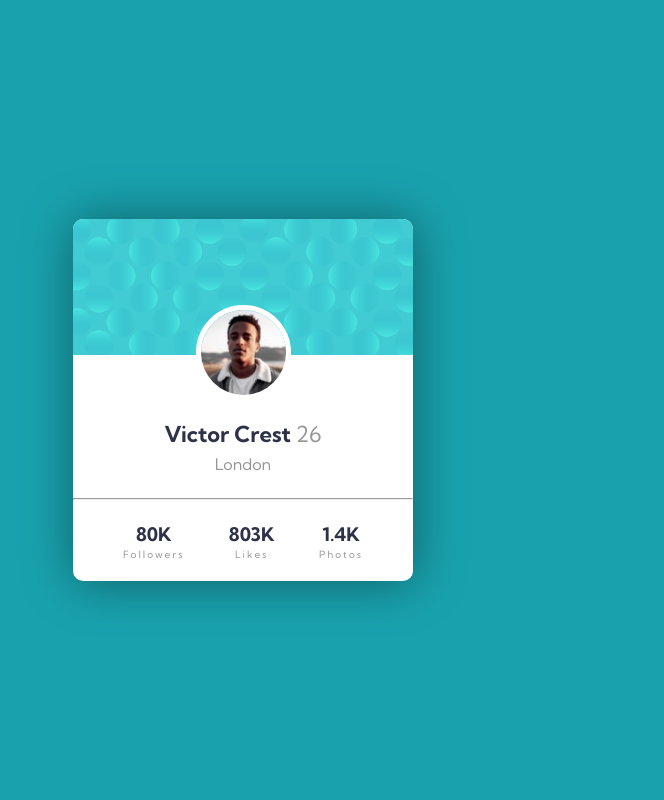
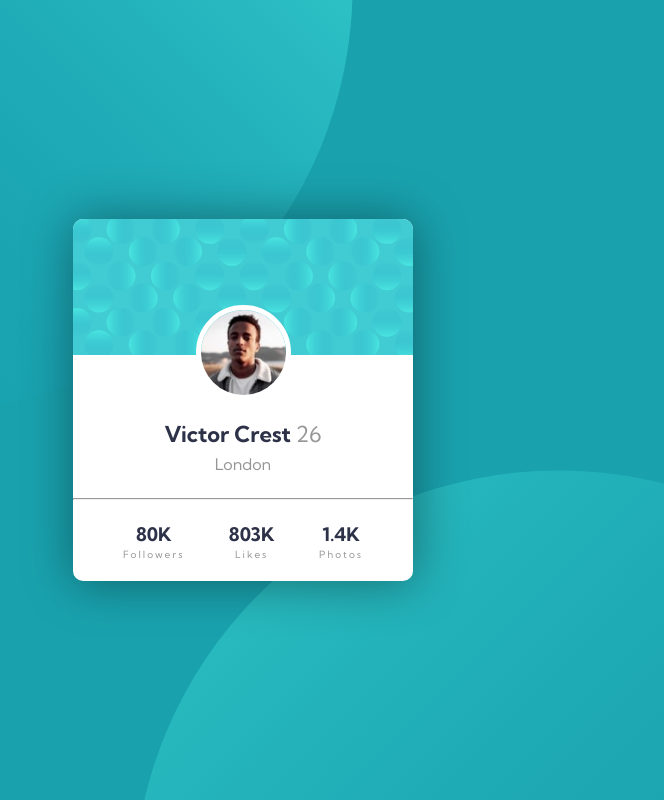
Before and after one commit to appsplash99/fmio-proj2-profile-card-component, a plain HTML site: page src/index.html in a window 1280 px wide. Shown: the whole page, without its empty margins (397-1061 px from the left). Drawn offline with Linux system fonts and the light colour scheme; a web font is replaced by a local one.

Commit message:
final working css file with bg-images

```diff
--- a/src/static/css/main.css
+++ b/src/static/css/main.css
@@ -17,12 +17,10 @@ body {
   /* background */
   background-color: var(--dark-cyan);
   /* backgroung-image: top-image, bottom-image */
-  background-image: url("./static/images/bg-pattern-top.svg"),
-                    url("./static/images/bg-pattern-bottom.svg");
+  /* background-image: url (According to current directory structure)  */
+  background-image: url('../../static/images/bg-pattern-top.svg'), url("../../static/images/bg-pattern-bottom.svg");
   background-repeat: no-repeat, no-repeat;
   /* background-size: width height, width height; */
-  /* background-size: 800px, 600px;
-  background-position: left 0em top -5em, right bottom; */
   background-size: 850px, 850px;
   background-position: left -100px top -55vh, right -100px bottom -65vh;
 
@@ -91,10 +89,6 @@ p {
 /* mobile view */
 @media (max-width: 375px) {
   body {
-
-    /* width: 100%; */
-  }
-  body {
     margin: 0px;
     padding: 20px;
     /* background */
```
